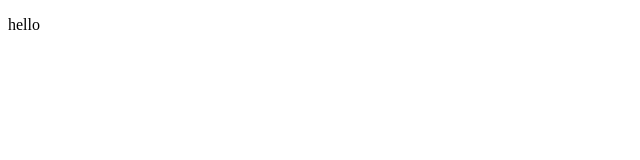
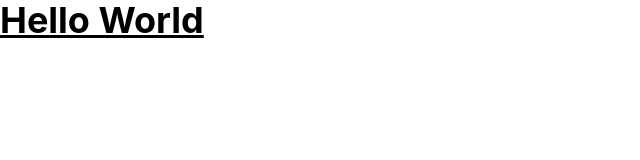
Before and after one commit to gdscwm/gdscwm.github.io, a website: page index.html in a window 1280 px wide. Shown: the whole page, without its empty margins (0-640 px from the left). Drawn offline with Linux system fonts and the light colour scheme.

Commit message:
Set up Tailwind and GitHub Pages deployment

```diff
--- a/index.html
+++ b/index.html
@@ -3,9 +3,10 @@
 <head>
     <meta charset="UTF-8">
     <meta name="viewport" content="width=device-width, initial-scale=1.0">
-    <title>Document</title>
+    <title>GDSC @ William and Mary</title>
+    <link href="./src/output.css" rel="stylesheet">
 </head>
 <body>
-    <p>hello</p>
+    <h1 class="text-4xl font-bold underline">Hello World</h1>
 </body>
 </html>
--- /dev/null
+++ b/src/input.css
@@ -0,0 +1 @@
+@import "tailwindcss";
```
Also changed, not shown: package.json (added, +25 -0 lines), .github/workflows/deploy.yml (added), src/output.css (added), 2 other files.
